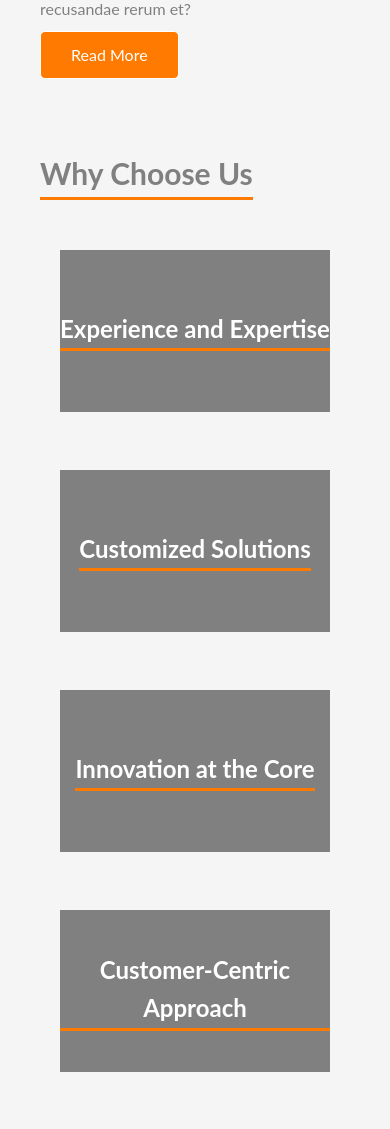
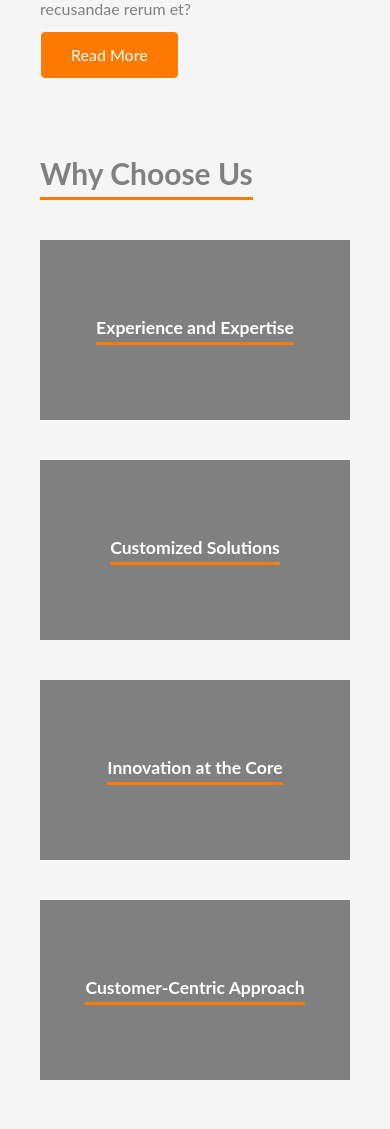
Before and after one commit to nemetht91/Automation-X, a Python web app: template templates/index.html in a window 390 px wide. Shown: the part 2548-3677 px from the top of the page. Run offline with Jinja, Linux system fonts and the light colour scheme; the template is opened without the code that fills it, so the values that code supplies are empty.

Commit message:
fix styling issues on mobile view

```diff
--- a/static/css/style.css
+++ b/static/css/style.css
@@ -168,6 +168,7 @@ a:hover{
         height: 100vh;
         color: #f4f4f4;
         background-size: cover;
+        background-position: center;
         height: 500px;
   }
 
@@ -493,6 +494,7 @@ footer a{
   @media(max-width: 700px){
 
 
+
     .showcase h1{
         font-size: 26px;
     }
@@ -537,5 +539,15 @@ footer a{
         grid-column: span 1;
       }
 
+      .flip-card{
+        padding: 0;
+      }
 
+      .flip-card-front h3{
+        font-size: 1.1rem;
+      }
+
+      .flip-card-back{
+        font-size: 0.8rem;
+      }
   }
```
